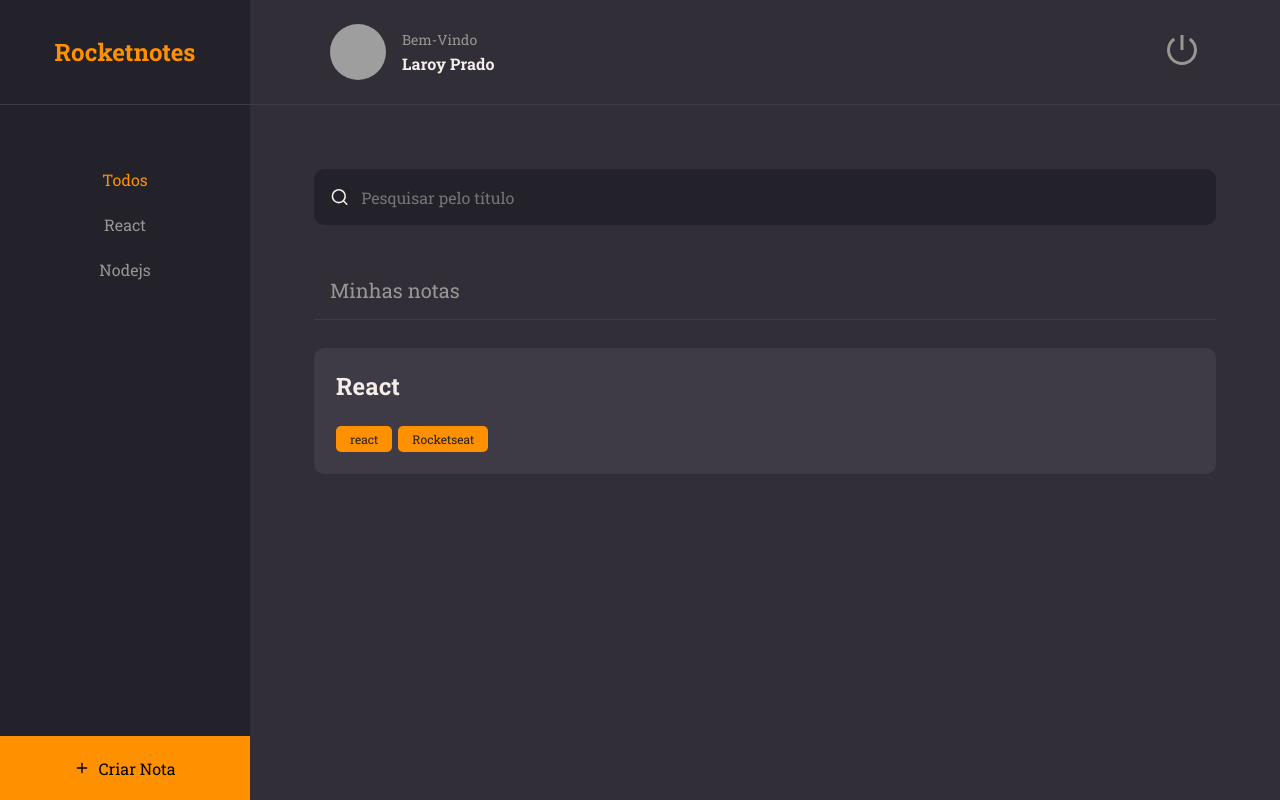
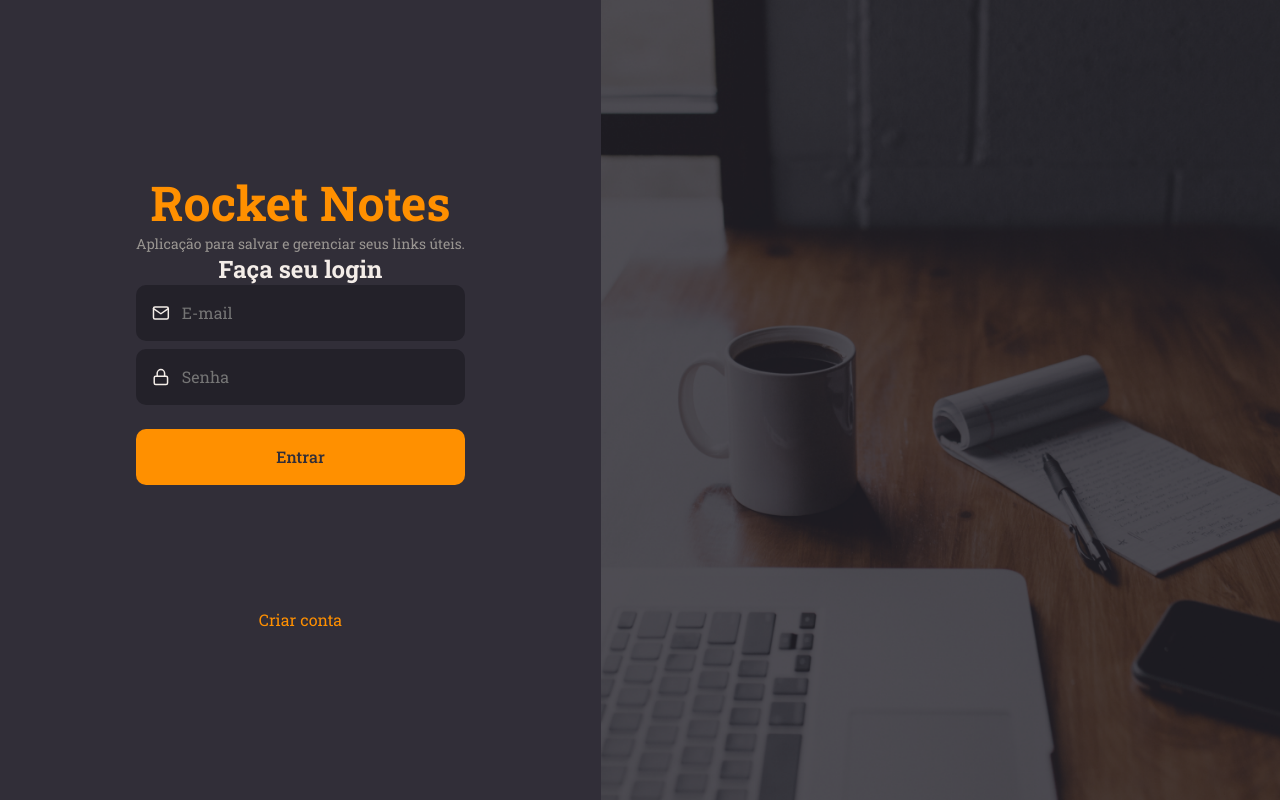
Before and after one commit to laroyprado/Rocketnotes, a React (Vite) app: page / in a window 1280 px wide. Built offline with nearby package versions, Linux system fonts and the light colour scheme; grey boxes are pictures that could not be loaded.

Commit message:
Criação de rotas de Autorização

```diff
--- a/src/routes/auth.routes.jsx
+++ b/src/routes/auth.routes.jsx
@@ -1,13 +1,13 @@
 import { Routes, Route } from "react-router-dom";
 
-import { Signin } from "../pages/Signin";
-import { Signup } from "../pages/Signup";
+import { SignIn } from "../pages/Signin";
+import { SignUp } from "../pages/Signup";
 
-export const AppRoutes = () => {
+export const AuthRoutes = () => {
   return (
     <Routes>
-      <Route path="/" element={<Signin />} />
-      <Route path="/signup" element={<Signup />} />
+      <Route path="/" element={<SignIn />} />
+      <Route path="/register" element={<SignUp />} />
     </Routes>
   );
 };
--- a/src/routes/index.jsx
+++ b/src/routes/index.jsx
@@ -1,11 +1,12 @@
 import { BrowserRouter } from "react-router-dom";
 
 import { AppRoutes } from "./app.routes";
+import { AuthRoutes } from "./auth.routes";
 
 export const Routes = () => {
   return (
     <BrowserRouter>
-      <AppRoutes />
+      <AuthRoutes />
     </BrowserRouter>
   );
 };
```
